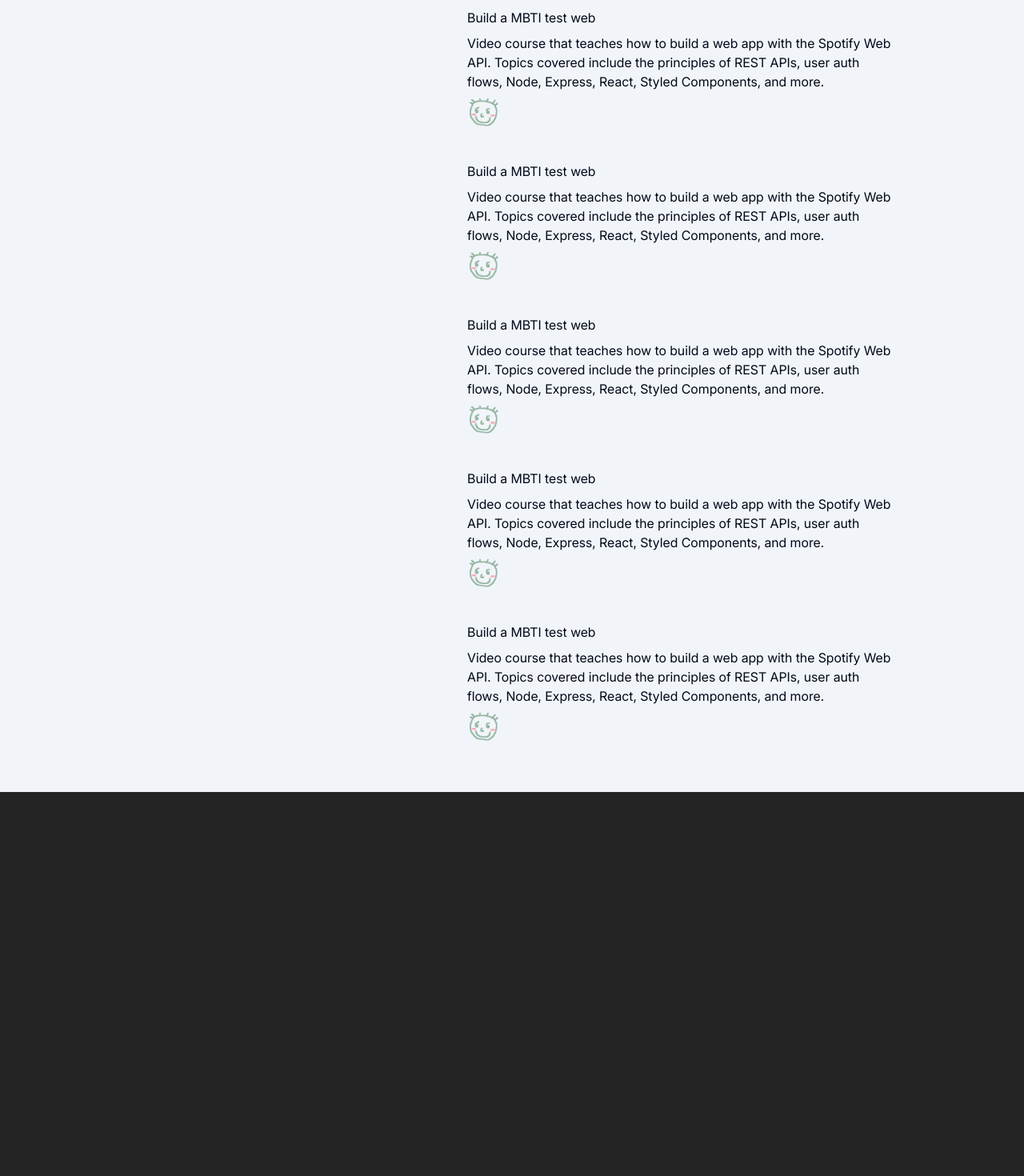
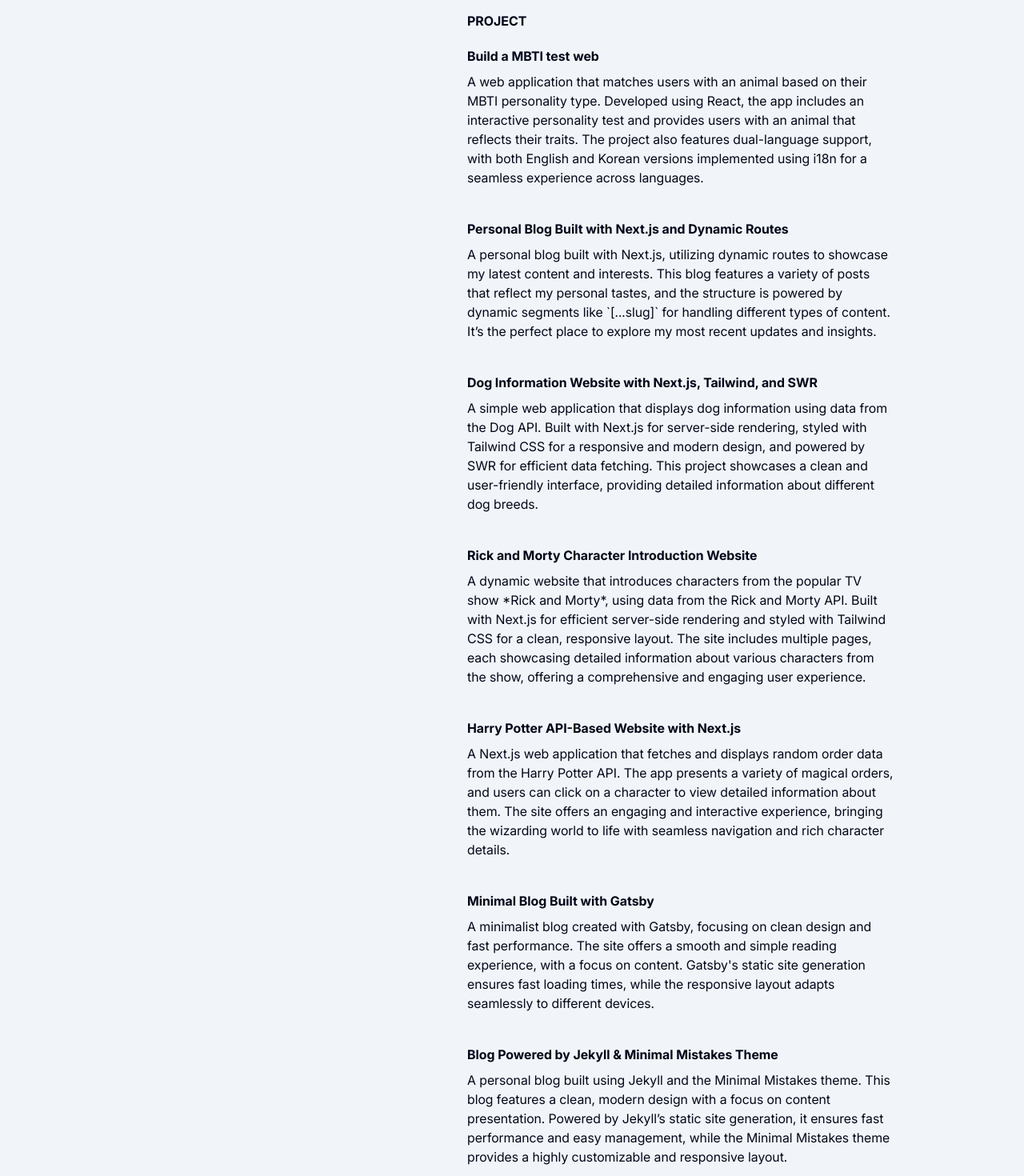
Before and after one commit to tamoimi/tamikim_portfolio, a React (Vite) app: page / in a window 1280 px wide. Shown: the part 1320-2790 px from the top of the page at 80% size. Before the commit the page ends 2310 px from the top, so only its background shows below. Built offline with nearby package versions, Linux system fonts and the light colour scheme.

Commit message:
feat: comment

```diff
--- a/src/pages/home.tsx
+++ b/src/pages/home.tsx
@@ -7,7 +7,7 @@
 import Project from "./project";
 
 function Home() {
-  // 🦦 이모지를 저장할 배열
+  // 이모지를 저장할 배열
   const [emojis, setEmojis] = useState<
     { id: number; angle: number; distance: number; delay: number }[]
   >([]);
@@ -32,7 +32,7 @@
   return (
     <>
       <div className=" px-5 lg:px-40 bg-slate-100 font-Line-EN flex flex-col gap-20 lg:flex-row lg:gap-10">
-        {/* 🦦 이모지 애니메이션 */}
+        {/* 이모지 애니메이션 */}
         {emojis.map(({ id, angle, distance, delay }) => (
           <motion.div
             key={id}
@@ -56,7 +56,7 @@
               transform: "translate(-50%, -50%)",
             }}
           >
-            🦦
+            🐱‍🏍
           </motion.div>
         ))}
         {/* 왼쪽 sticky 영역 */}
@@ -94,7 +94,7 @@
                   target="_blank"
                   rel="noopener noreferrer"
                 >
-                  Insta
+                  Instagram
                 </a>
               </Button>
             </li>
@@ -103,14 +103,13 @@
                 <Link to="/playground">Playground</Link>
               </Button>
             </li>
-            {/* 🦦 이모지 발사 버튼 */}
             <li>
               <Button
                 variant="outline"
                 className="cursor-pointer"
                 onClick={handleClick}
               >
-                Release 🦦
+                Release
               </Button>
             </li>
           </ul>
@@ -120,7 +119,7 @@
         <div className="lg:py-15 flex-1 lg:w-[60%] ">
           {/* About */}
           <div className="relative">
-            <h2 className="sticky top-0 bg-slate-100 z-10 font-bold py-3 transition-all duration-300">
+            <h2 className="sticky top-0 bg-slate-100 z-10 font-bold py-5 transition-all duration-300">
               ABOUT
             </h2>
             <About />
@@ -128,7 +127,7 @@
 
           {/* Experience */}
           <div className="relative my-24">
-            <h2 className="sticky top-0 bg-slate-100 z-10 font-bold py-3 transition-all duration-300">
+            <h2 className="sticky top-0 bg-slate-100 z-10 font-bold py-5 transition-all duration-300">
               EXPERIENCE
             </h2>
             <Experience />
@@ -136,7 +135,7 @@
 
           {/* Project */}
           <div className="relative">
-            <h2 className="sticky top-0 bg-slate-100 z-10 font-bold py-3 transition-all duration-300">
+            <h2 className="sticky top-0 bg-slate-100 z-10 font-bold py-5 transition-all duration-300">
               PROJECT
             </h2>
             <Project />
--- a/src/pages/project.tsx
+++ b/src/pages/project.tsx
@@ -3,78 +3,191 @@
     <>
       <div className="flex flex-col gap-10">
         <div className="flex flex-col gap-2">
-          <h2> Build a MBTI test web</h2>
+          <h2>
+            <a
+              href="https://match-personality.vercel.app/"
+              target="_blank"
+              rel="noopener noreferrer"
+              className=" hover:text-blue-500 font-bold"
+            >
+              Build a MBTI test web
+            </a>
+          </h2>
           <p>
-            Video course that teaches how to build a web app with the Spotify
-            Web API. Topics covered include the principles of REST APIs, user
-            auth flows, Node, Express, React, Styled Components, and more.
+            A web application that matches users with an animal based on their
+            MBTI personality type. Developed using React, the app includes an
+            interactive personality test and provides users with an animal that
+            reflects their traits. The project also features dual-language
+            support, with both English and Korean versions implemented using
+            i18n for a seamless experience across languages.
           </p>
-          <img
-            src="./public/tami_favicon.png"
-            alt="Project screenshot"
-            width={40}
-            height={40}
-          />
         </div>
 
         <div className="flex flex-col gap-2">
-          <h2> Build a MBTI test web</h2>
+          <h2>
+            <a
+              href="https://tamoimi.vercel.app/"
+              target="_blank"
+              rel="noopener noreferrer"
+              className=" hover:text-blue-500 font-bold"
+            >
+              Personal Blog Built with Next.js and Dynamic Routes
+            </a>
+          </h2>
           <p>
-            Video course that teaches how to build a web app with the Spotify
-            Web API. Topics covered include the principles of REST APIs, user
-            auth flows, Node, Express, React, Styled Components, and more.
+            A personal blog built with Next.js, utilizing dynamic routes to
+            showcase my latest content and interests. This blog features a
+            variety of posts that reflect my personal tastes, and the structure
+            is powered by dynamic segments like `[...slug]` for handling
+            different types of content. It’s the perfect place to explore my
+            most recent updates and insights.
           </p>
-          <img
-            src="./public/tami_favicon.png"
-            alt="Project screenshot"
-            width={40}
-            height={40}
-          />
         </div>
 
         <div className="flex flex-col gap-2">
-          <h2> Build a MBTI test web</h2>
+          <h2>
+            <a
+              href="https://everything-about-dog.vercel.app/"
+              target="_blank"
+              rel="noopener noreferrer"
+              className=" hover:text-blue-500 font-bold"
+            >
+              Dog Information Website with Next.js, Tailwind, and SWR
+            </a>
+          </h2>
           <p>
-            Video course that teaches how to build a web app with the Spotify
-            Web API. Topics covered include the principles of REST APIs, user
-            auth flows, Node, Express, React, Styled Components, and more.
+            A simple web application that displays dog information using data
+            from the Dog API. Built with Next.js for server-side rendering,
+            styled with Tailwind CSS for a responsive and modern design, and
+            powered by SWR for efficient data fetching. This project showcases a
+            clean and user-friendly interface, providing detailed information
+            about different dog breeds.
           </p>
-          <img
-            src="./public/tami_favicon.png"
-            alt="Project screenshot"
-            width={40}
-            height={40}
-          />
         </div>
 
         <div className="flex flex-col gap-2">
-          <h2> Build a MBTI test web</h2>
+          <h2>
+            <a
+              href="https://rick-and-mortty.vercel.app/"
+              target="_blank"
+              rel="noopener noreferrer"
+              className=" hover:text-blue-500 font-bold"
+            >
+              Rick and Morty Character Introduction Website
+            </a>
+          </h2>
           <p>
-            Video course that teaches how to build a web app with the Spotify
-            Web API. Topics covered include the principles of REST APIs, user
-            auth flows, Node, Express, React, Styled Components, and more.
+            A dynamic website that introduces characters from the popular TV
+            show *Rick and Morty*, using data from the Rick and Morty API. Built
+            with Next.js for efficient server-side rendering and styled with
+            Tailwind CSS for a clean, responsive layout. The site includes
+            multiple pages, each showcasing detailed information about various
+            characters from the show, offering a comprehensive and engaging user
+            experience.
           </p>
-          <img
-            src="./public/tami_favicon.png"
-            alt="Project screenshot"
-            width={40}
-            height={40}
-          />
         </div>
 
         <div className="flex flex-col gap-2">
-          <h2> Build a MBTI test web</h2>
+          <h2>
+            <a
+              href="https://harry-potter-tami.vercel.app/"
+              target="_blank"
+              rel="noopener noreferrer"
+              className=" hover:text-blue-500 font-bold"
+            >
+              Harry Potter API-Based Website with Next.js
+            </a>
+          </h2>
           <p>
-            Video course that teaches how to build a web app with the Spotify
-            Web API. Topics covered include the principles of REST APIs, user
-            auth flows, Node, Express, React, Styled Components, and more.
+            A Next.js web application that fetches and displays random order
+            data from the Harry Potter API. The app presents a variety of
+            magical orders, and users can click on a character to view detailed
+            information about them. The site offers an engaging and interactive
+            experience, bringing the wizarding world to life with seamless
+            navigation and rich character details.
           </p>
-          <img
-            src="./public/tami_favicon.png"
-            alt="Project screenshot"
-            width={40}
-            height={40}
-          />
+        </div>
+
+        <div className="flex flex-col gap-2">
+          <h2>
+            <a
+              href="https://tamiortami.netlify.app/"
+              target="_blank"
+              rel="noopener noreferrer"
+              className=" hover:text-blue-500 font-bold"
+            >
+              Minimal Blog Built with Gatsby
+            </a>
+          </h2>
+          <p>
+            A minimalist blog created with Gatsby, focusing on clean design and
+            fast performance. The site offers a smooth and simple reading
+            experience, with a focus on content. Gatsby's static site generation
+            ensures fast loading times, while the responsive layout adapts
+            seamlessly to different devices.
+          </p>
+        </div>
+
+        <div className="flex flex-col gap-2">
+          <h2>
+            <a
+              href="https://tamoimi.github.io/"
+              target="_blank"
+              rel="noopener noreferrer"
+              className=" hover:text-blue-500 font-bold"
+            >
+              Blog Powered by Jekyll & Minimal Mistakes Theme
+            </a>
+          </h2>
+          <p>
+            A personal blog built using Jekyll and the Minimal Mistakes theme.
+            This blog features a clean, modern design with a focus on content
+            presentation. Powered by Jekyll’s static site generation, it ensures
+            fast performance and easy management, while the Minimal Mistakes
+            theme provides a highly customizable and responsive layout.
+          </p>
+        </div>
+
+        <div className="flex flex-col gap-2">
+          <h2>
+            <a
+              href="https://tamoimi.github.io/js-challenge/"
+              target="_blank"
+              rel="noopener noreferrer"
+              className=" hover:text-blue-500 font-bold"
+            >
+              Basic JavaScript Website
+            </a>
+          </h2>
+          <p>
+            A simple website built using JavaScript, featuring a to-do list,
+            random image generator, and weather lookup functionality. Users can
+            add and manage tasks in the to-do list, view random images, and
+            check the weather based on their location. The website also includes
+            a feature to save the user’s name in local storage for a
+            personalized experience across sessions.
+          </p>
+        </div>
+
+        <div className="flex flex-col gap-2">
+          <h2>
+            <a
+              href="https://tamikim.vercel.app/"
+              target="_blank"
+              rel="noopener noreferrer"
+              className=" hover:text-blue-500 font-bold"
+            >
+              My First Portfolio Built with JavaScript, CSS, and HTML
+            </a>
+          </h2>
+          <p>
+            This is my first portfolio website, built using plain JavaScript,
+            CSS, and HTML. I utilized a design library to create a clean and
+            responsive layout, showcasing my skills and projects. The website
+            serves as a personal introduction, highlighting my development
+            experience and providing a user-friendly interface to explore my
+            work.
+          </p>
         </div>
       </div>
     </>
```
